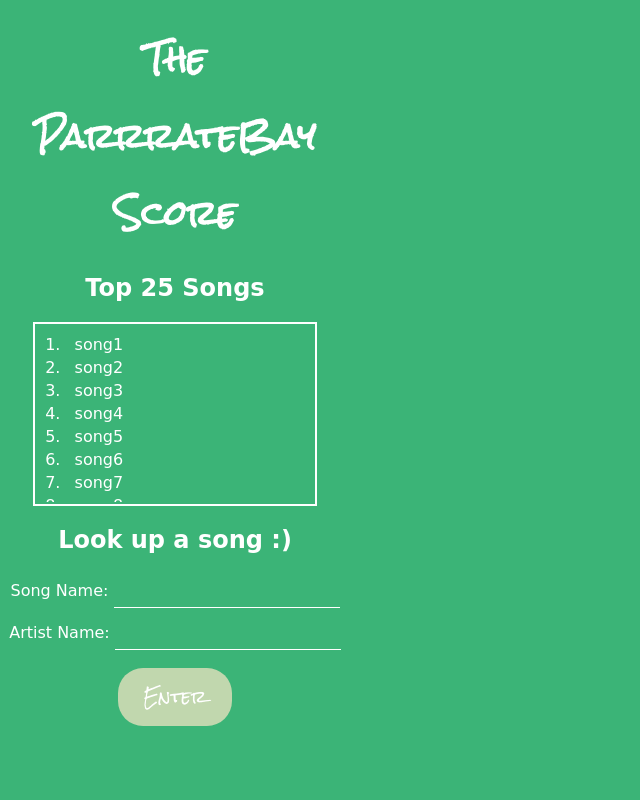
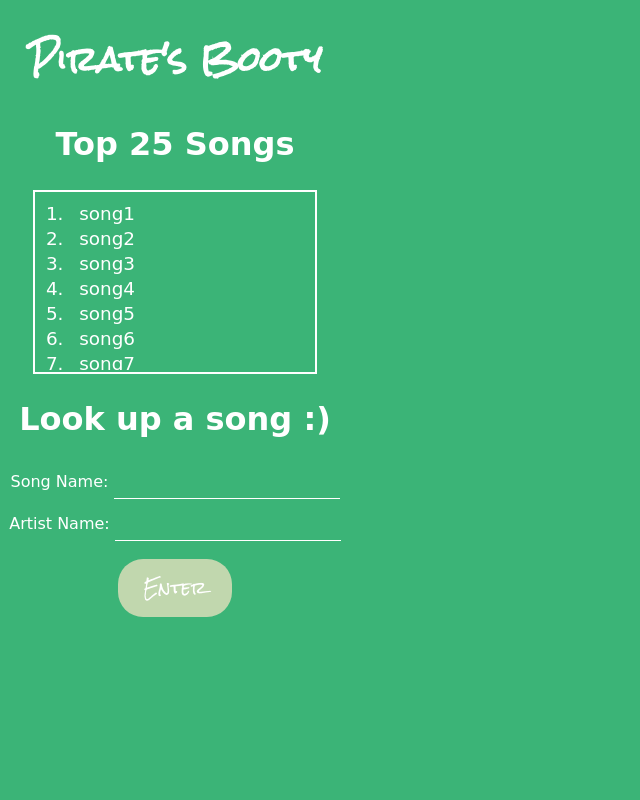
Before and after one commit to Jason-KChen/HackGTeeny, a browser extension: page index.html in a window 1280 px wide. Shown: the whole page, without its empty margins (0-640 px from the left). Drawn offline with Linux system fonts and the light colour scheme; a web font is replaced by a local one.

Commit message:
more visual upgrades

```diff
--- a/index.html
+++ b/index.html
@@ -3,7 +3,7 @@
 <html>
   <head>
     <link rel="stylesheet" type="text/css" href="styles.css">
-    <title> PirateBay Music Score </title>
+    <title>  </title>
     <script src="scripts.js"></script>
     <script src="jquery-3.0.0.min.js"></script>
     <script src="SearchFunction.js"></script>
@@ -17,7 +17,7 @@
 
     <div class="firstPage">
 
-      <h1> The ParrrateBay Score </h1>
+      <h1> Pirate's Booty</h1>
       <h2> Top 25 Songs </h2>
         <table class="tableSection">
           <thead>
--- a/styles.css
+++ b/styles.css
@@ -11,7 +11,9 @@ body {
 h1 {
     font-family: 'Rock Salt', cursive;
 }
-
+h2 {
+    font-size: 200%;
+}
 table.tableSection {
     display: table;
     border-style: solid;
@@ -21,6 +23,7 @@ table.tableSection {
     margin-left: auto;
     margin-right: auto;
     margin-bottom: 15px;
+    font-size: 115%
 }
 table.tableSection thead, table.tableSection tbody {
     float: right;
```
